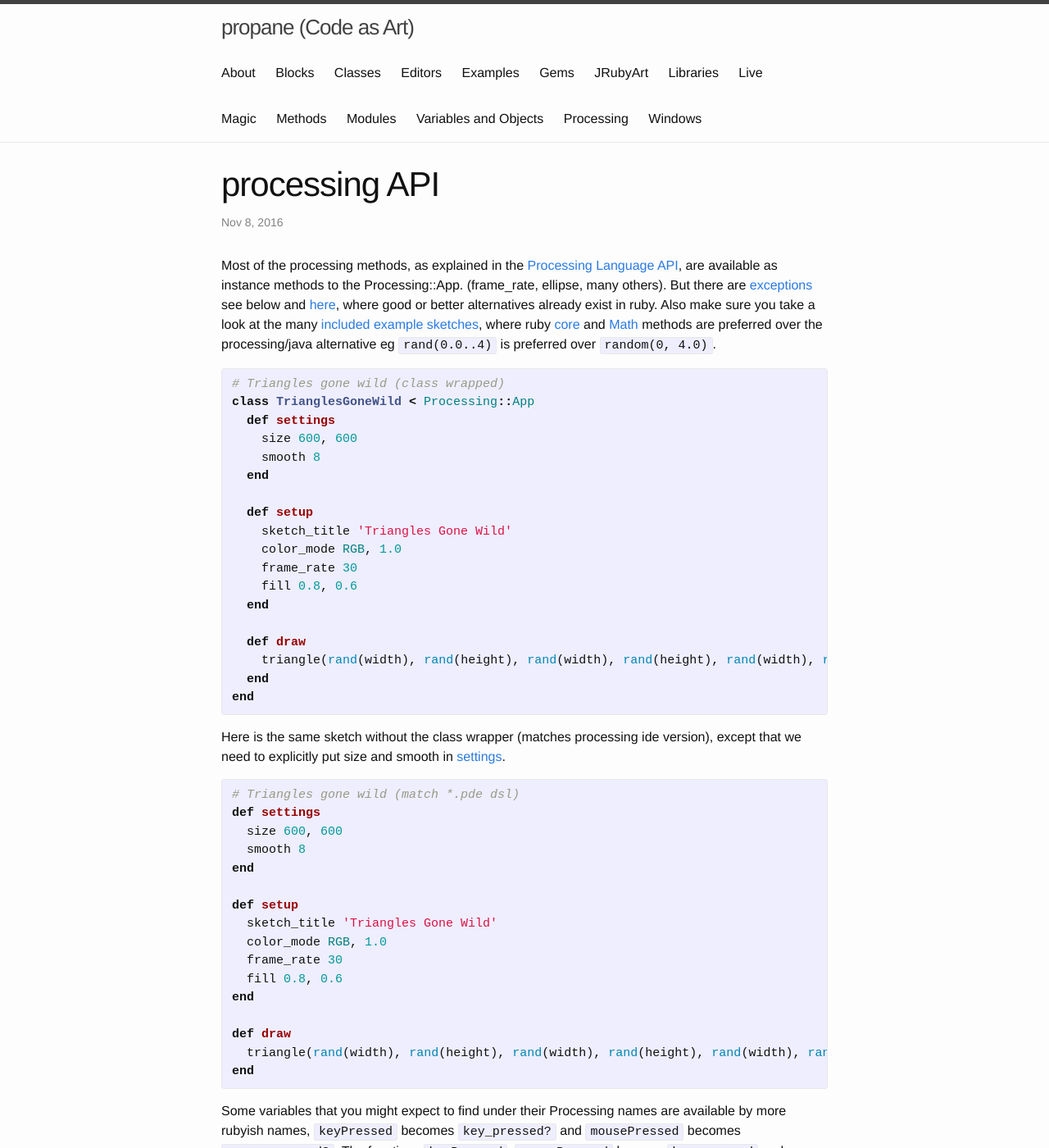
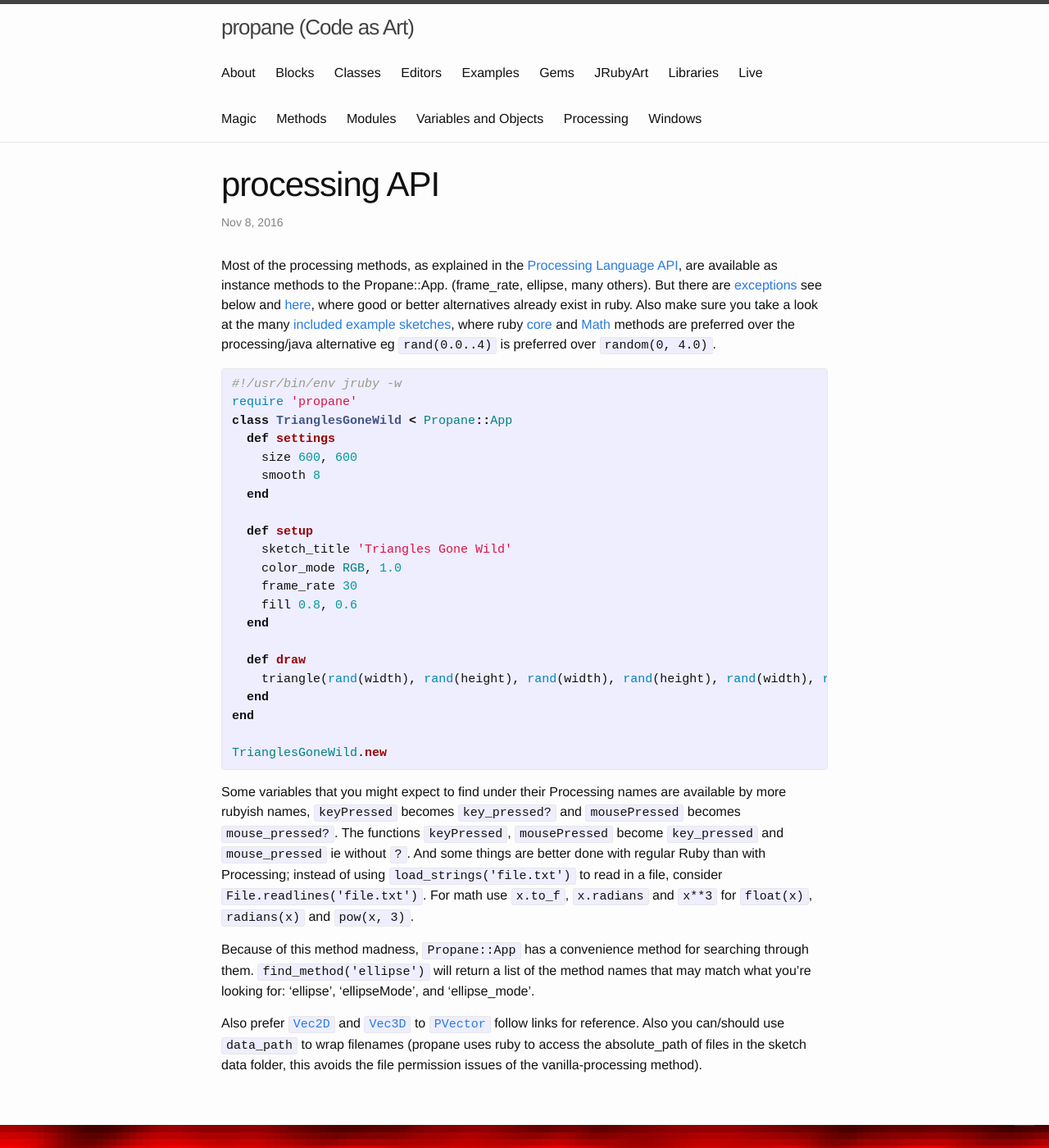
Before and after one commit to ruby-processing/propane, a Jekyll site: the page built from _methods/processing_api.md, in a window 1280 px wide and 1400 px high. Shown: the whole window at 82% size. Built offline with Jekyll 4.4.1, drawn with Linux system fonts in a browser that asks for light colours.

Commit message:
fixup moar methods

```diff
--- a/_methods/processing_api.md
+++ b/_methods/processing_api.md
@@ -2,12 +2,12 @@
 layout: post
 title:  "processing API"
 ---
-Most of the processing methods, as explained in the [Processing Language API][api], are available as instance methods to the Processing::App. (frame_rate, ellipse, many others).  But there are [exceptions][alternatives] see below and [here][alternatives], where good or better alternatives already exist in ruby. Also make sure you take a look at the many [included example sketches][sketches], where ruby [core][core] and [Math][Math] methods are preferred over the processing/java alternative eg `rand(0.0..4)` is preferred over `random(0, 4.0)`.
+Most of the processing methods, as explained in the [Processing Language API][api], are available as instance methods to the Propane::App. (frame_rate, ellipse, many others).  But there are [exceptions][alternatives] see below and [here][alternatives], where good or better alternatives already exist in ruby. Also make sure you take a look at the many [included example sketches][sketches], where ruby [core][core] and [Math][Math] methods are preferred over the processing/java alternative eg `rand(0.0..4)` is preferred over `random(0, 4.0)`.
 
 {% highlight ruby %}
-
-# Triangles gone wild (class wrapped)
-class TrianglesGoneWild < Processing::App
+#!/usr/bin/env jruby -w
+require 'propane'
+class TrianglesGoneWild < Propane::App
   def settings
     size 600, 600
     smooth 8
@@ -24,33 +24,13 @@
     triangle(rand(width), rand(height), rand(width), rand(height), rand(width), rand(height))
   end
 end
-{% endhighlight %}
 
-Here is the same sketch without the class wrapper (matches processing ide version), except that we need to explicitly put size and smooth in [settings][settings].
-
-{% highlight ruby %}
-
-# Triangles gone wild (match *.pde dsl)
-def settings
-  size 600, 600
-  smooth 8
-end
-
-def setup
-  sketch_title 'Triangles Gone Wild'
-  color_mode RGB, 1.0
-  frame_rate 30
-  fill 0.8, 0.6
-end
-
-def draw
-  triangle(rand(width), rand(height), rand(width), rand(height), rand(width), rand(height))
-end
+TrianglesGoneWild.new
 {% endhighlight %}
 
 Some variables that you might expect to find under their Processing names are available by more rubyish names, `keyPressed` becomes `key_pressed?` and `mousePressed` becomes `mouse_pressed?`. The functions `keyPressed`, `mousePressed` become `key_pressed` and `mouse_pressed` ie without `?`. And some things are better done with regular Ruby than with Processing; instead of using `load_strings('file.txt')` to read in a file, consider `File.readlines('file.txt')`. For math use `x.to_f`, `x.radians` and `x**3` for `float(x)`, `radians(x)` and `pow(x, 3)`.
 
-Because of this method madness, `Processing::App` has a convenience method for searching through them. `find_method('ellipse')` will return a list of the method names that may match what you're looking for: 'ellipse', 'ellipseMode', and 'ellipse_mode'.
+Because of this method madness, `Propane::App` has a convenience method for searching through them. `find_method('ellipse')` will return a list of the method names that may match what you're looking for: 'ellipse', 'ellipseMode', and 'ellipse_mode'.
 
 Also prefer [`Vec2D`][vec2] and [`Vec3D`][vec3] to [`PVector`][pvector] follow links for reference. Also you can/should use `data_path` to wrap filenames (propane uses ruby to access the absolute_path of files in the sketch data folder, this avoids the file permission issues of the vanilla-processing method).
 
```
Also changed, not shown: _methods/alternative_methods.md (+1 -1 lines), _methods/key_pressed.md (+3 -3 lines), _methods/mouse_pressed.md (+1 -1 lines).
